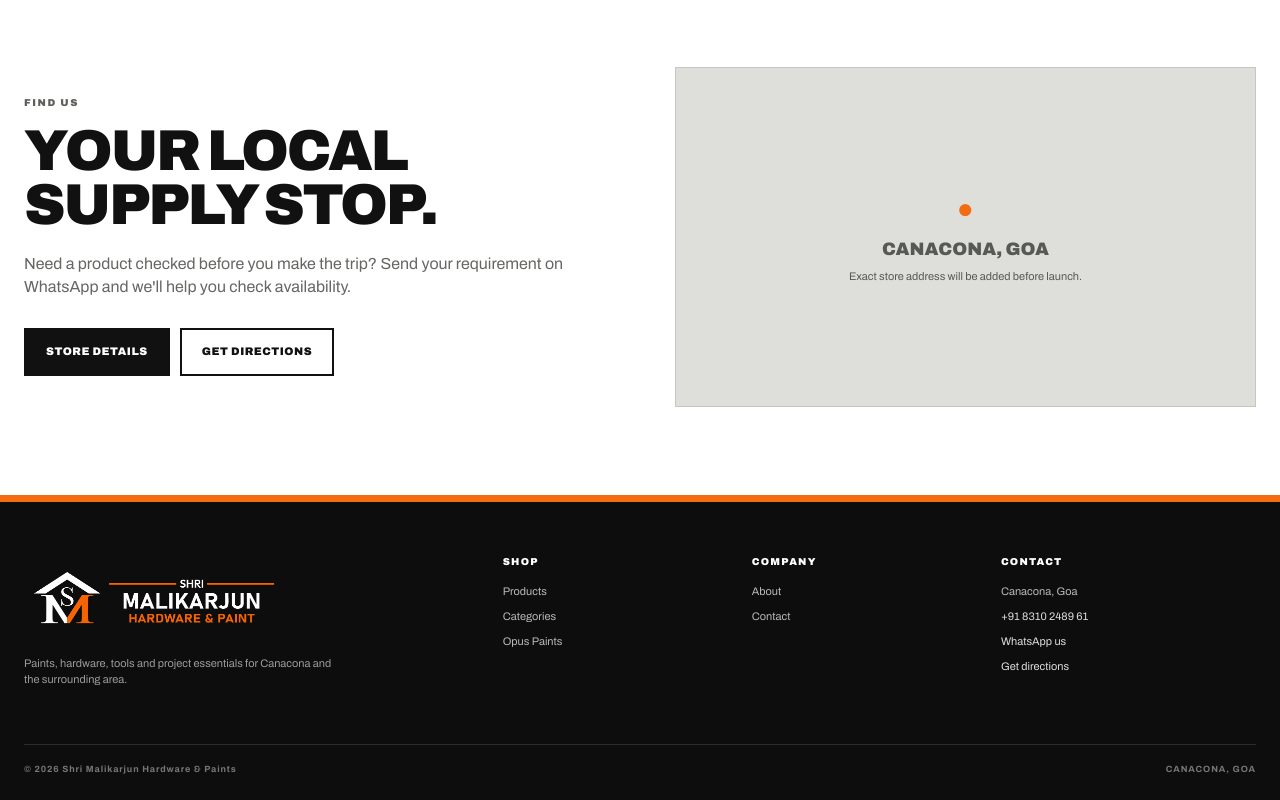
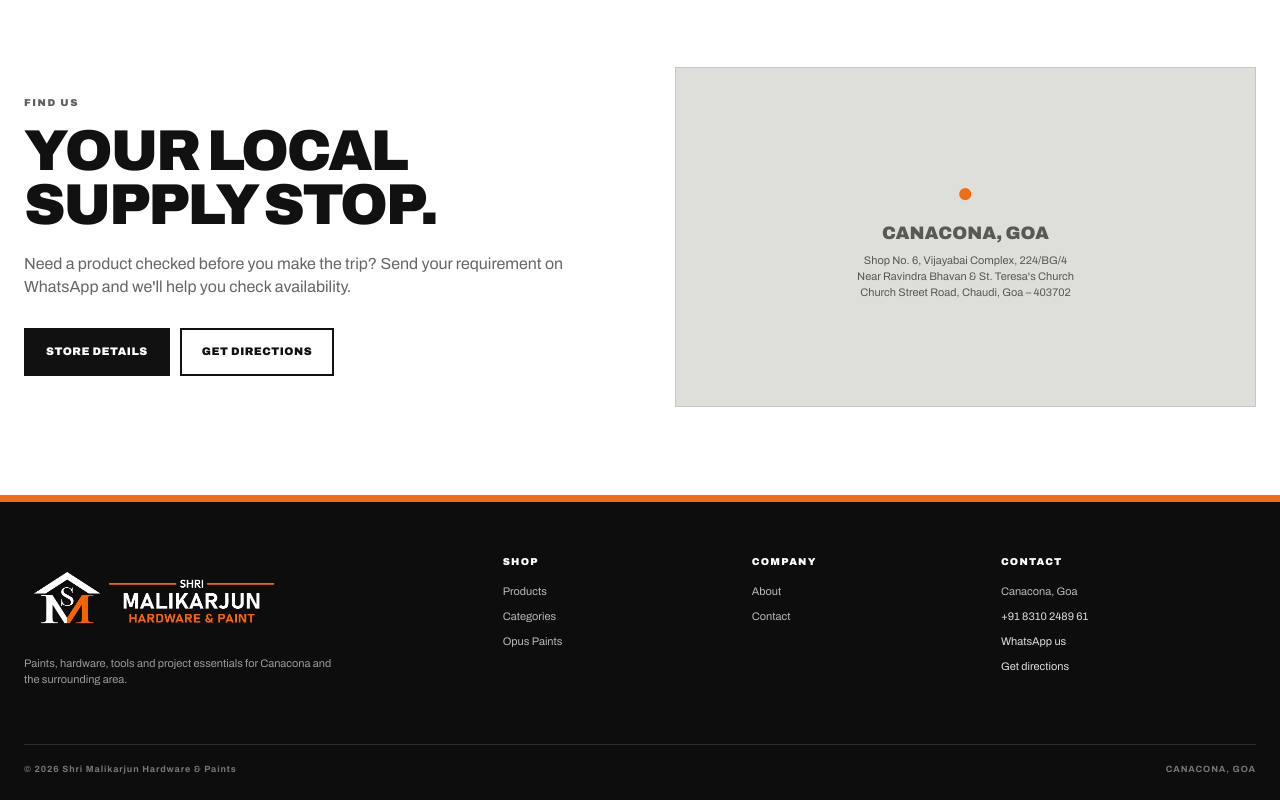
Before and after one commit to tyrongracias/ShriMalikaarjun-hardware, a Next.js app: page / in a window 1280 px wide. Shown: the part 3337-4137 px from the top of the page. Built offline with nearby package versions, Linux system fonts and the light colour scheme.

Commit message:
Update page.js

```diff
--- a/app/page.js
+++ b/app/page.js
@@ -108,7 +108,9 @@ export default function Home() {
             <div className="store-panel">
               <span className="store-pin">●</span>
               <strong>CANACONA, GOA</strong>
-              <span>Exact store address will be added before launch.</span>
+              <span>Shop No. 6, Vijayabai Complex, 224/BG/4<br />
+              Near Ravindra Bhavan & St. Teresa's Church<br />
+              Church Street Road, Chaudi, Goa – 403702</span>
             </div>
           </div>
         </section>
```
